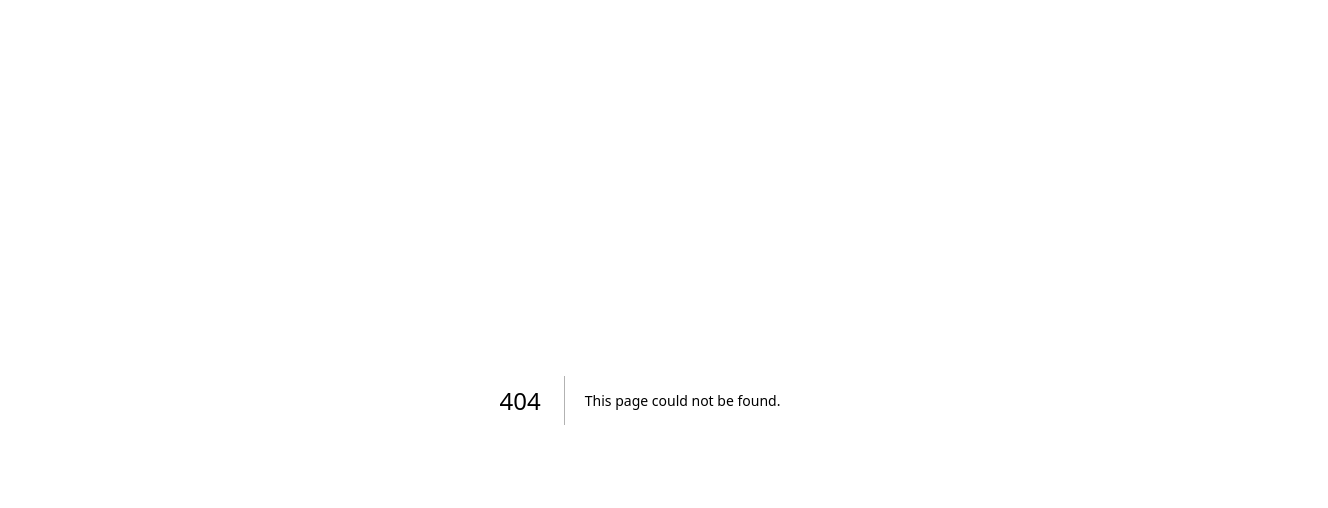
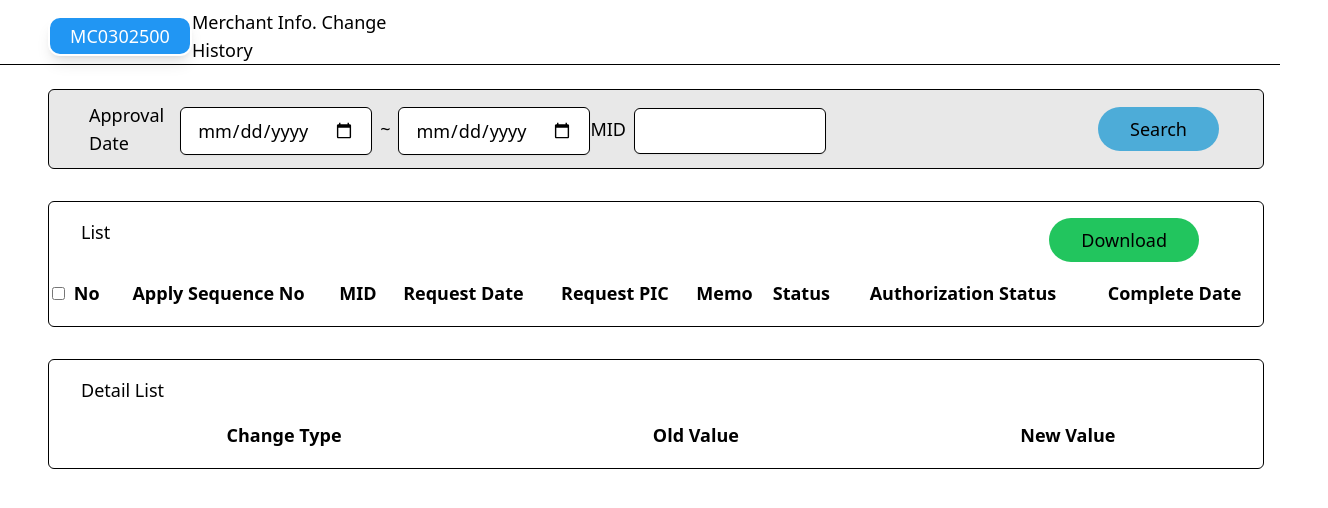
Before and after one commit to OracleTuxedo/bcap-fe, a Next.js app: page /mc/wmc0302500 in a window 1280 px wide. Before the commit this address had no page. Shown: the top 508 px of the page, 1328 px wide, since content can reach past the window. Built offline with nearby package versions, Linux system fonts and the light colour scheme.

Commit message:
slicing page wmc0302500

```diff
--- /dev/null
+++ b/src/pages/mc/wmc0302500/index.tsx
@@ -0,0 +1,147 @@
+import { Button } from '@/components';
+import { ButtonTypeEnum } from '@/enums';
+import { ReactElement } from 'react';
+
+const onClickSearch = () => {
+  console.log('test');
+};
+
+const handlerDownloadButton = () => {};
+
+const WMC0302500 = () => {
+  return (
+    <div
+      id="body"
+      className="relative border-box flex flex-col w-screen y-screen font-sans"
+    >
+      <div
+        id="header"
+        className="relative flex flex-row w-screen my-4 pb-2 border-b"
+      >
+        <div
+          id="titleId"
+          className="flex border-2 rounded-xl border-inherit justify-center items-center w-36 h-10 ml-12 text-white bg-[#2196F3] text-lg shadow-lg"
+        >
+          <p>MC0302500</p>
+        </div>
+        <div
+          id="titleName"
+          className="flex justify-center items-center w-64 h-10 text-lg"
+        >
+          <p>Merchant Info. Change History</p>
+        </div>
+      </div>
+      <div
+        id="content"
+        className="relative flex flex-col w-screen my-2 mx-12 justify-center"
+      >
+        <div
+          id="search"
+          className="flex flex-row justify-between border rounded-md w-[95%] h-20 items-center text-lg bg-[#e8e8e8]"
+        >
+          <div id="input" className="flex basis-3/4">
+            <div
+              id="inputDate"
+              className="block flex flex-row basis-1/2 items-center font-medium text-gray-700 ml-10"
+            >
+              <label className="mr-4">Approval Date</label>
+              <input
+                type="date"
+                className="mt-1 block w-[12rem] px-4 py-2 border border-gray-300 rounded-md shadow-sm focus:outline-none focus:ring-2 focus:ring-indigo-500"
+              />
+              <label className="mx-2">~</label>
+              <input
+                type="date"
+                className="mt-1 block w-[12rem] px-4 py-2 border border-gray-300 rounded-md shadow-sm focus:outline-none focus:ring-2 focus:ring-indigo-500"
+              />
+            </div>
+            <div
+              id="mid"
+              className="block flex flex-row basis-1/2 mr-[10rem] items-center font-medium text-gray-700"
+            >
+              <label className="mr-2"> MID</label>
+              <input
+                type="text"
+                className="mt-1 block w-[12rem] px-4 py-2 border border-gray-300 rounded-md shadow-sm focus:outline-none focus:ring-2 focus:ring-indigo-500"
+              />
+            </div>
+          </div>
+
+          <div id="searchButton" className="mx-[4rem] px-12">
+            <Button
+              type={ButtonTypeEnum.DEFAULT}
+              onClickHandler={onClickSearch}
+            >
+              Search
+            </Button>
+          </div>
+        </div>
+        <div
+          id="list"
+          className="relative flex flex-col justify-between border rounded-md w-[95%] h-auto mt-8  text-lg"
+        >
+          <div id="table-header" className="flex flex-row justify-between mt-4">
+            <label className="basis-1/2 ml-8">List</label>
+            <div id="download-button" className="mx-4 px-12 ba">
+              <Button
+                type={ButtonTypeEnum.SUCCESS}
+                onClickHandler={handlerDownloadButton}
+              >
+                Download
+              </Button>
+            </div>
+          </div>
+          <table id="table-list" className="table-auto my-4">
+            <thead>
+              <tr>
+                <th>
+                  <input type="checkbox" />
+                </th>
+                <th>No</th>
+                <th>Apply Sequence No</th>
+                <th>MID</th>
+                <th>Request Date</th>
+                <th>Request PIC</th>
+                <th>Memo</th>
+                <th>Status</th>
+                <th>Authorization Status</th>
+                <th>Complete Date</th>
+              </tr>
+            </thead>
+            <tbody>
+              <tr>
+                <td></td>
+              </tr>
+            </tbody>
+          </table>
+        </div>
+        <div
+          id="detail-list"
+          className="relative flex flex-col justify-between border rounded-md w-[95%] h-auto mt-8  text-lg"
+        >
+          <label className="mt-4 ml-8">Detail List</label>
+          <table id="table-detail-list" className="table auto my-4">
+            <thead>
+              <tr>
+                <th>Change Type</th>
+                <th>Old Value</th>
+                <th>New Value</th>
+              </tr>
+            </thead>
+            <tbody>
+              <tr>
+                <td></td>
+              </tr>
+            </tbody>
+          </table>
+        </div>
+      </div>
+    </div>
+  );
+};
+
+WMC0302500.getLayout = function getLayout(page: ReactElement) {
+  return page;
+};
+
+export default WMC0302500;
```
